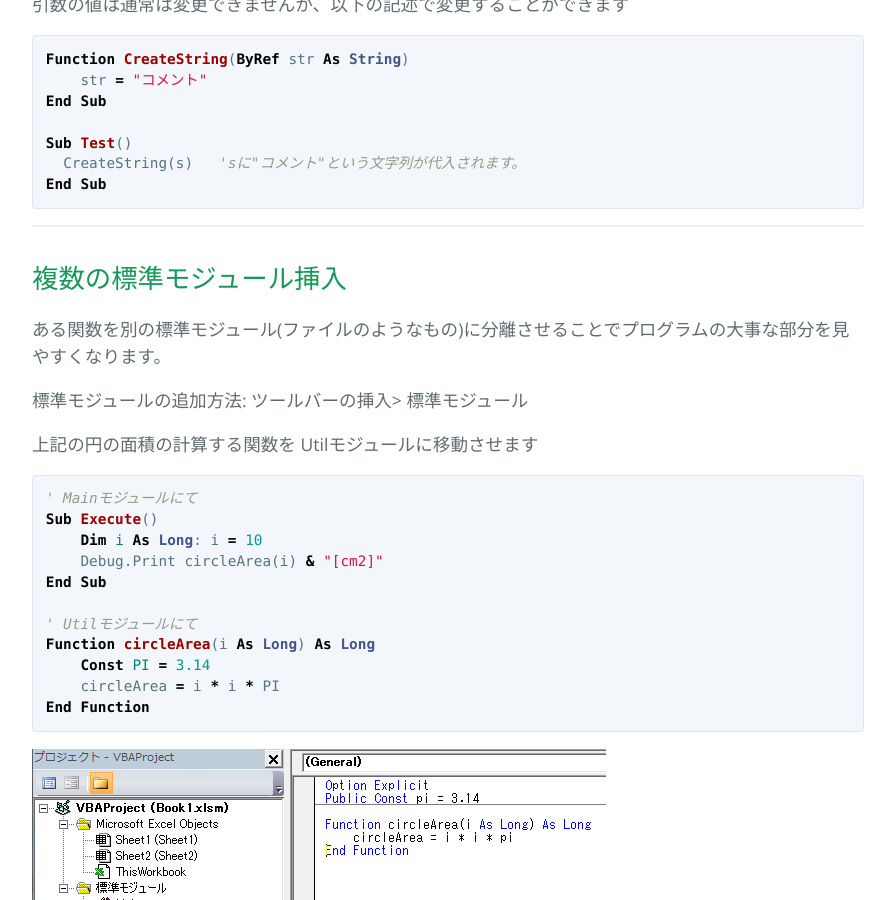
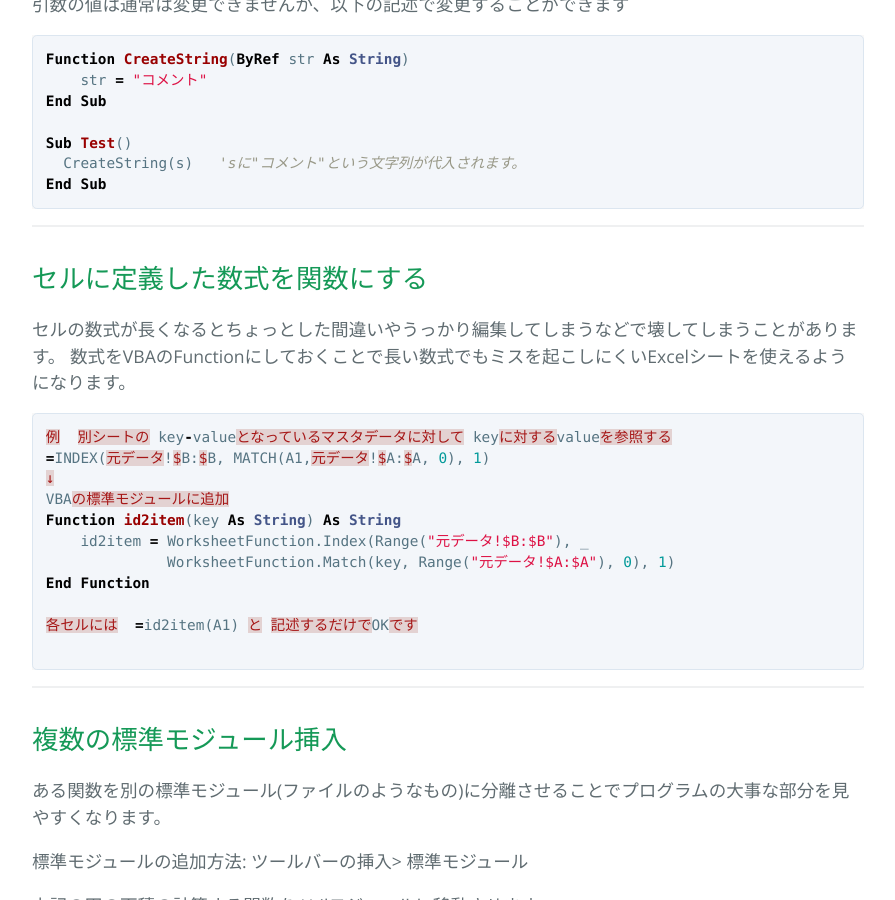
Before and after one commit to blueskite/VBA, a Jekyll site: the page built from function.md, in a window 1280 px wide and 900 px high, scrolled down 1283 px. Shown: the whole window, without its empty margins (192-1087 px from the left). Built offline with Jekyll 4.4.1, drawn with Linux system fonts in a browser that asks for light colours; our own code applies the rules of GitHub Pages for plain Markdown files.

Commit message:
add worksheet function

````diff
--- a/function.md
+++ b/function.md
@@ -59,6 +59,27 @@ End Sub
 
 ----------------------------
 
+## セルに定義した数式を関数にする
+セルの数式が長くなるとちょっとした間違いやうっかり編集してしまうなどで壊してしまうことがあります。
+数式をVBAのFunctionにしておくことで長い数式でもミスを起こしにくいExcelシートを使えるようになります。
+
+```vb
+例  別シートの key-valueとなっているマスタデータに対して keyに対するvalueを参照する
+=INDEX(元データ!$B:$B, MATCH(A1,元データ!$A:$A, 0), 1)
+↓
+VBAの標準モジュールに追加
+Function id2item(key As String) As String
+    id2item = WorksheetFunction.Index(Range("元データ!$B:$B"), _
+              WorksheetFunction.Match(key, Range("元データ!$A:$A"), 0), 1)
+End Function
+
+各セルには  =id2item(A1) と 記述するだけでOKです
+
+```
+
+
+----------------------------
+
 ## 複数の標準モジュール挿入
 ある関数を別の標準モジュール(ファイルのようなもの)に分離させることでプログラムの大事な部分を見やすくなります。
 
````
Also changed, not shown: basic.md (+11 -0 lines).
